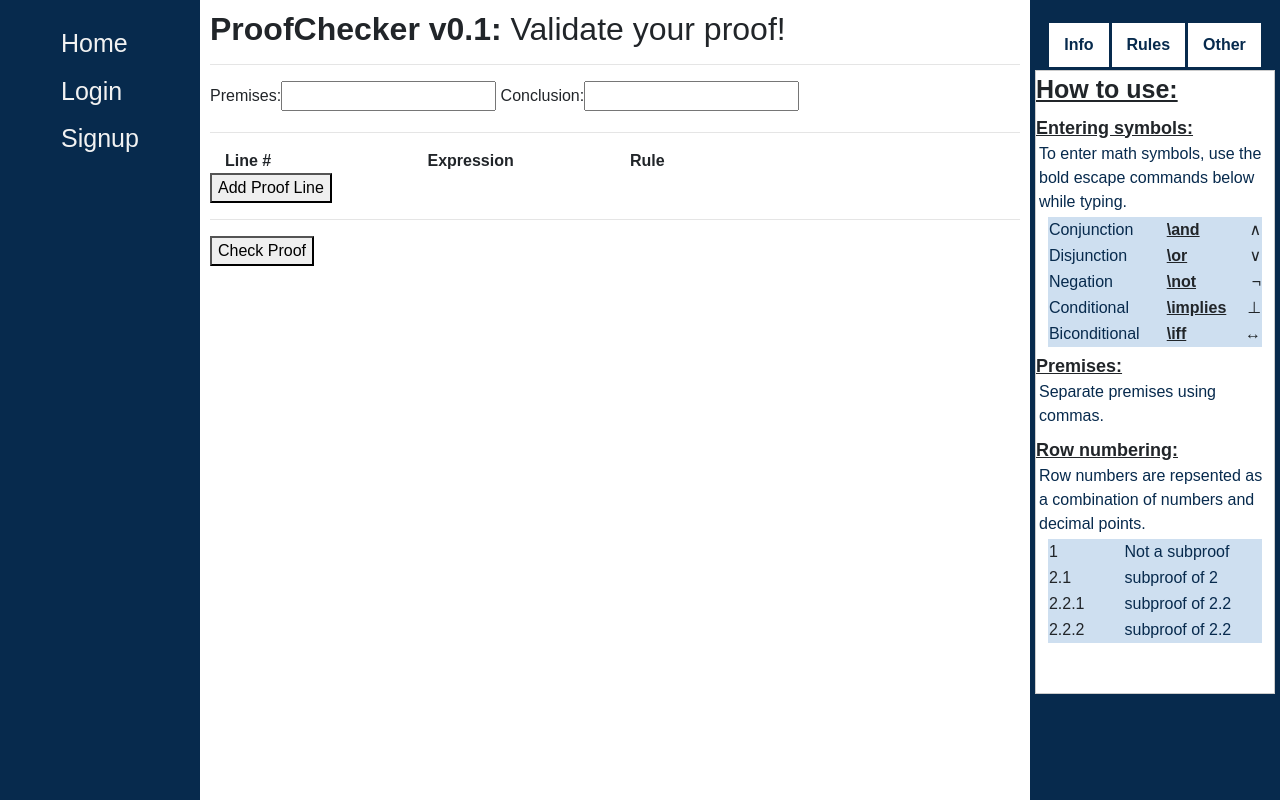
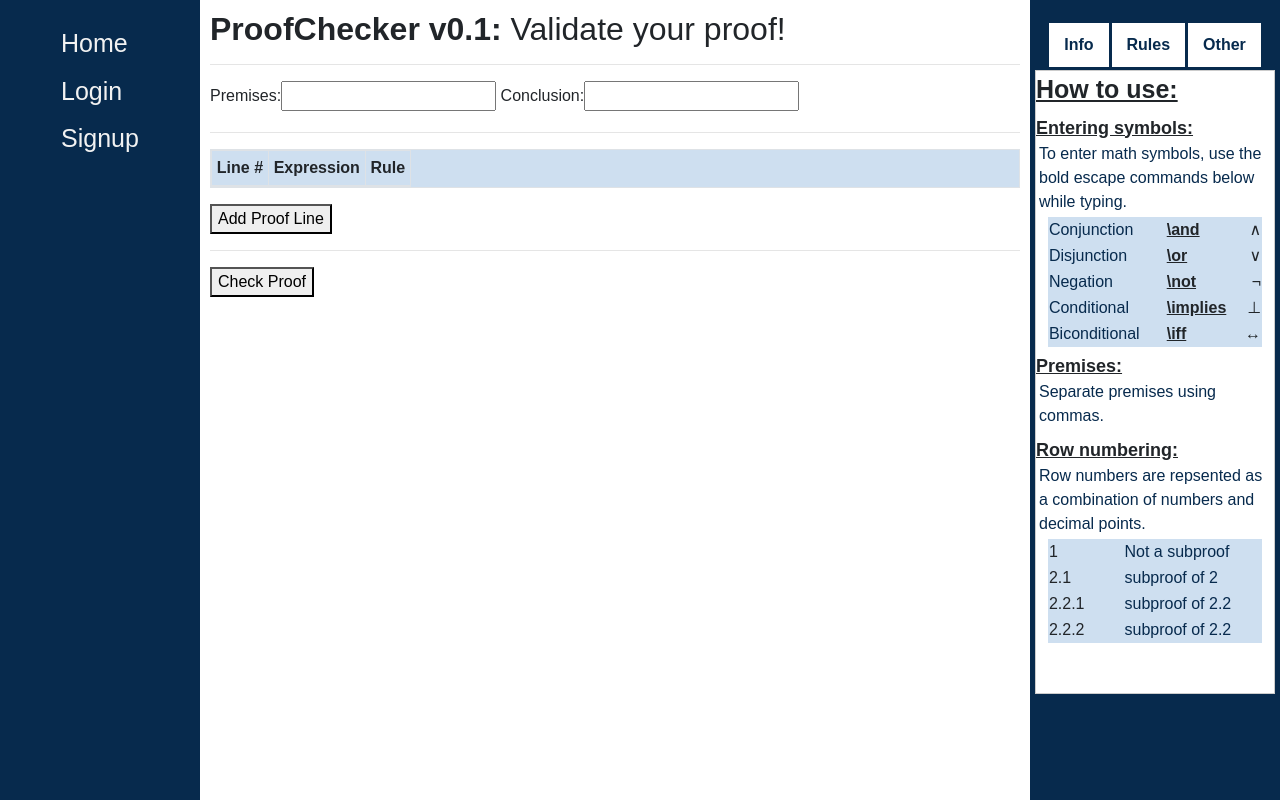
Before and after one commit to cmsho/Proof-Tool, a Django app: page /proofs/checker/ in a window 1280 px wide. Run offline with Django 3.2, Linux system fonts and the light colour scheme; some libraries are stand-ins or nearby versions.

Commit message:
Reformat proofchecker using <table>

```diff
--- a/proofchecker/templates/proofchecker/proof_checker.html
+++ b/proofchecker/templates/proofchecker/proof_checker.html
@@ -21,37 +21,35 @@
         {{ formset.management_form }}
 
         <!-- Display lines -->
-        <div class="container">
-            <div id="proof-line-list">
+        <table class="table table-striped table-bordered table-hover table-sm table-responsive">
 
-            <div id="column-titles" class="row text-left font-weight-bold">
-                <div class="col-sm">Line #</div>
-                <div class="col-sm">Expression</div>
-                <div class="col-sm">Rule</div>
-                <!-- FIXME: Empty column so alignment works -->
-                <div class="col-sm"></div>
-            </div>
+            <thead id="column-titles">
+                <tr class="font-weight-bold">
+                    <td>Line #</td>
+                    <td>Expression</td>
+                    <td>Rule</td>
+                </tr>
+            </thead>
 
+            <tbody id="proof-line-list">
                 {% for line in formset %}
-                    <div class="proofline-form">
-                        <div class="row">
-                            {% for field in line %}
-                                <div class="col-sm">{{ field }}</div>
-                            {% endfor %}
-                        </div>
-                    </div>
+                    <tr class="proofline-form">
+                        <td>{{ line.line_no }}</td>
+                        <td>{{ line.formula }}</td>
+                        <td>{{ line.rule }}</td>
+                    </tr>
                 {% endfor %}
 
-                <div id="empty-form" class="hidden">
-                    <div class="row">
-                        {% for field in formset.empty_form %}
-                            <div class="col-sm">{{ field }}</div>
-                        {% endfor %}
-                    </div>
-                </div>
-            </div>
-        </div>
-            <button id="add-more" type="button">Add Proof Line</button>
+                <tr id="empty-form" class="hidden">
+                    <td>{{ formset.empty_form.line_no }}</td>
+                    <td>{{ formset.empty_form.formula }}</td>
+                    <td>{{ formset.empty_form.rule }}</td>
+                </tr>
+            </tbody>
+
+        </table>
+
+        <button id="add-more" type="button">Add Proof Line</button>
         {% endif %}
 
         <hr>
```
